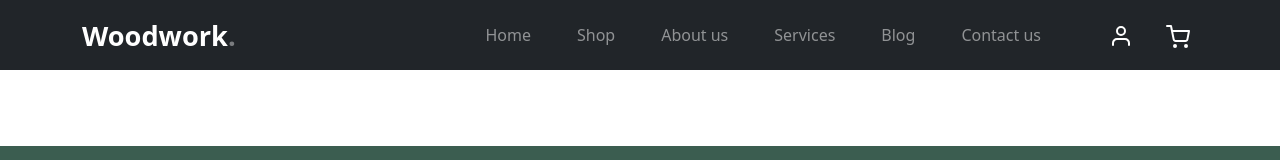
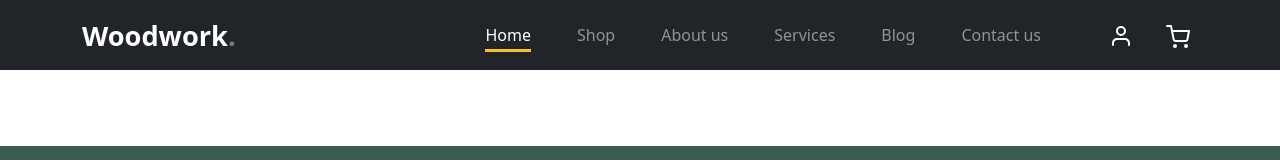
Before and after one commit to rathod-tirth/Woodwork-Ecommerce-React, a React (Vite) app in the folder savana/: page / in a window 1280 px wide. Shown: the top 160 px of the page. Built offline with nearby package versions, Linux system fonts and the light colour scheme.

Commit message:
update css for navbar

```diff
--- a/savana/src/assets/css/style.css
+++ b/savana/src/assets/css/style.css
@@ -88,13 +88,13 @@ a.more {
 }
 
 @media (min-width: 992px) {
-  .custom-navbar .custom-navbar-nav li {
+  .custom-navbar .custom-navbar-nav .nav-link {
     margin-left: 15px;
     margin-right: 15px;
   }
 }
 
-.custom-navbar .custom-navbar-nav li a {
+.custom-navbar .custom-navbar-nav .nav-link {
   font-weight: 500;
   color: #ffffff !important;
   opacity: 0.5;
@@ -105,7 +105,7 @@ a.more {
 }
 
 @media (min-width: 768px) {
-  .custom-navbar .custom-navbar-nav li a:before {
+  .custom-navbar .custom-navbar-nav .nav-link:before {
     content: "";
     position: absolute;
     bottom: 0.2rem;
@@ -122,19 +122,19 @@ a.more {
   }
 }
 
-.custom-navbar .custom-navbar-nav li a:hover {
+.custom-navbar .custom-navbar-nav .nav-link:hover {
   opacity: 1;
 }
 
-.custom-navbar .custom-navbar-nav li a:hover:before {
+.custom-navbar .custom-navbar-nav .nav-link:hover:before {
   width: calc(100% - 16px);
 }
 
-.custom-navbar .custom-navbar-nav li.active a {
+.custom-navbar .custom-navbar-nav .nav-link.active {
   opacity: 1;
 }
 
-.custom-navbar .custom-navbar-nav li.active a:before {
+.custom-navbar .custom-navbar-nav .nav-link.active:before {
   width: calc(100% - 16px);
 }
 
```
